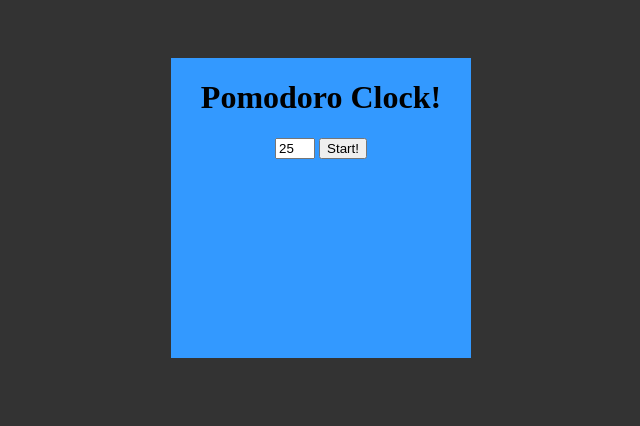
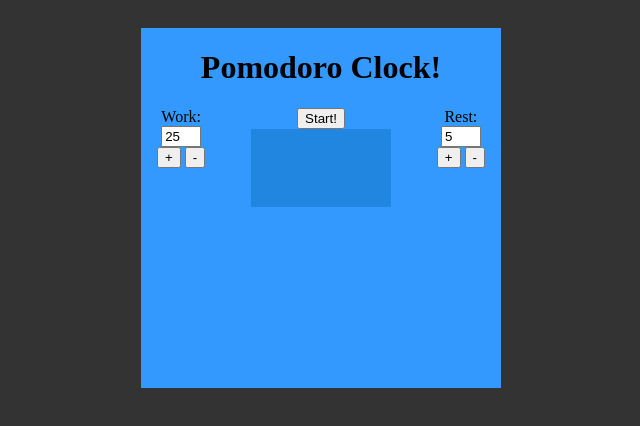
Before and after one commit to fossnik/cd-p10-clock, a plain HTML site: page index.html in a window 1280 px wide. Shown: the whole page, without its empty margins (319-959 px from the left). Drawn offline with Linux system fonts and the light colour scheme.

Commit message:
Added Plus/Minus Elements

```diff
--- a/index.html
+++ b/index.html
@@ -10,10 +10,23 @@
 	<div id="clock">
 		<div class="center">
 			<h1>Pomodoro Clock!</h1>
-			<input id="timeInput" type="number" value="25"></input>
+			<div id="timeX">
+				Work:
+				<br><input id="timeInput" type="number" value="25"></input>
+				<br><button onclick="timeInput.value = Number(timeInput.value) + 1">+</button>
+				<button onclick="timeInput.value = Number(timeInput.value) - 1">-</button>
+			</div>
+			<div id="restX">
+				Rest:
+				<br><input id="restInput" type="number" value="5"></input>
+				<br><button onclick="restInput.value = Number(restInput.value) + 1">+</button>
+				<button onclick="restInput.value = Number(restInput.value) - 1">-</button>
+			</div>
 			<button id="startStop" onclick="startStop()">Start!</button>
 			<br>
-				<p id="timeDisplay"></p>
+				<div id="timeBox">
+					<div id="timeDisplay"></div>
+				</div>
 		</div>
 	</div>
 </body>
--- a/script.js
+++ b/script.js
@@ -5,10 +5,11 @@ var clockToggle = document.getElementById("startStop");
 var timeInput = document.getElementById("timeInput");
 
 function startStop() {
-	timer_active = !timer_active;
-	if (timer_active) {
+	if (timer_active === false) {
+		timer_active = true;
 		countDown(timeInput.value * 60);
 	} else {
+		timer_active = false;
 		clearTimeout(timer); // stops the countdown
 	}
 }
--- a/style.css
+++ b/style.css
@@ -10,17 +10,35 @@ h1 {
 	text-align: center;
 }
 #clock {
-	width: 300px;
-	height: 300px;
+	width: 360px;
+	height: 360px;
 	background-color: #3399FF;
 }
 .center {
 	text-align: center;
 	margin: auto;
 }
-#timeInput {
+input {
 	width: 32px;
 }
 #timeDisplay{
 	font-size: 3em;
 }
+#timeBox {
+	width: 140px;
+	height: 3em;
+	background-color: #2086E0;
+	text-align: center;
+	margin: auto;
+	padding-top: 30px;
+		justify-content: center;
+		align-items: center;
+}
+#timeX {
+	float: left;
+	padding-left: 1em;
+}
+#restX {
+	float: right;
+	padding-right: 1em;
+}
```
